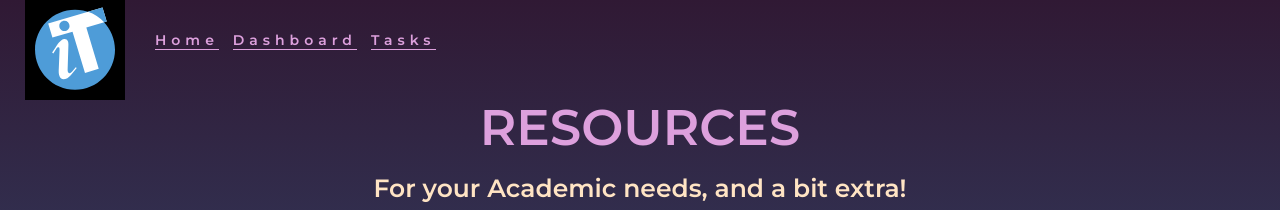
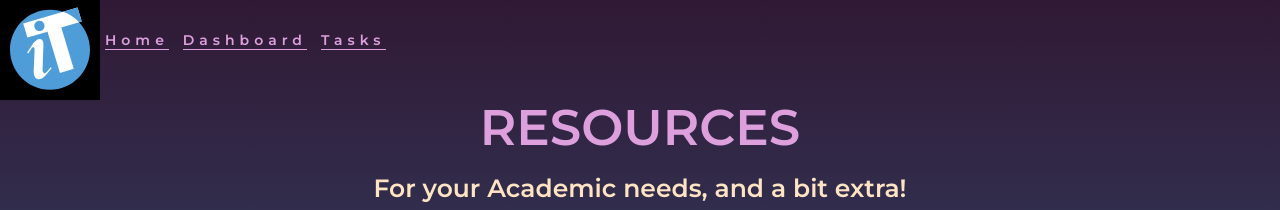
Before and after one commit to ipsitasatapathy/resources-page, a plain HTML site: page index.html in a window 1280 px wide. Shown: the top 210 px of the page. Drawn offline with nearby package versions, Linux system fonts and the light colour scheme; grey boxes are pictures that could not be loaded.

Commit message:
fixed logo

```diff
--- a/style.css
+++ b/style.css
@@ -31,7 +31,6 @@
 }
 .logo {
     height: 10rem;
-    width: 15rem;
     float: left;
 }
 
```
